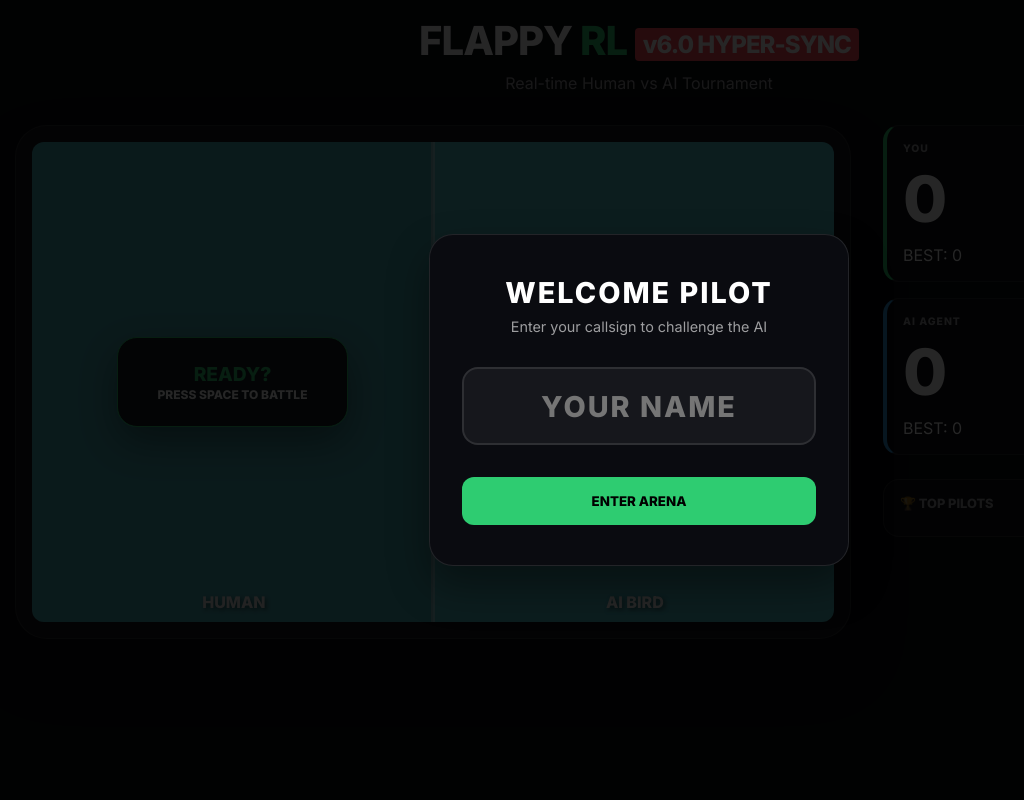
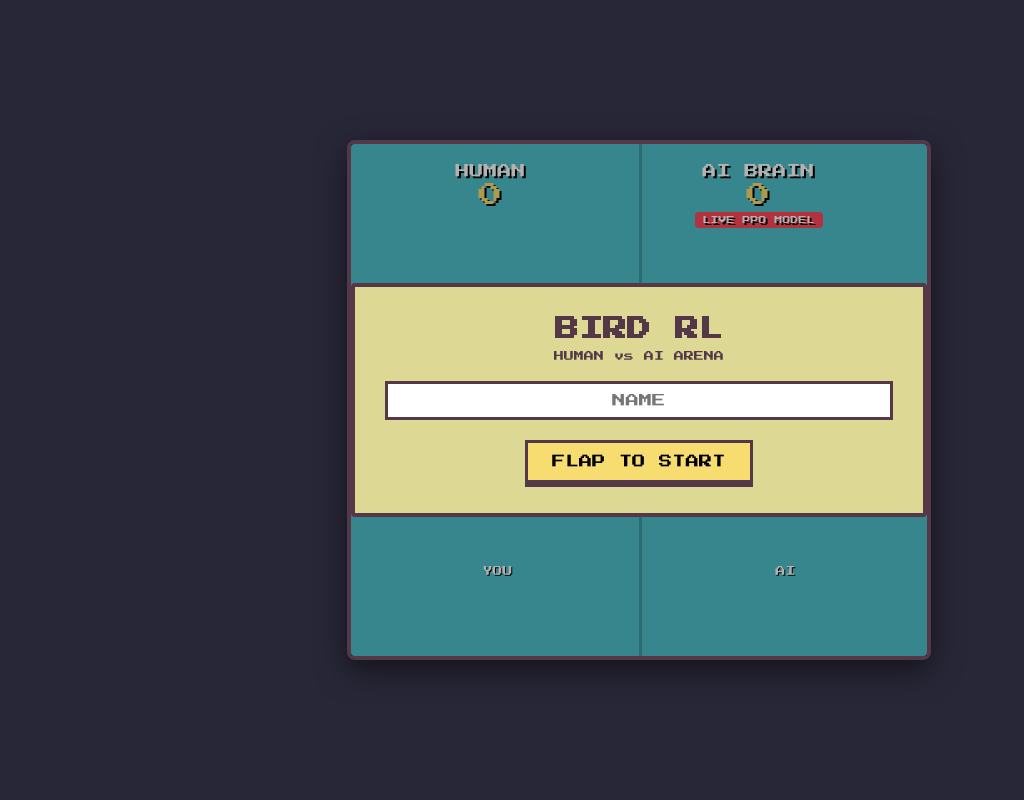
Before and after one commit to sarvesh-raam/flappybird-RL, a Flask app: page / in a window 1280 px wide. Shown: the whole page, without its empty margins (1-1025 px from the left). Run offline with Flask 3, Linux system fonts and the light colour scheme; parts of the project's set-up code (start-up, migrations or seed data) failed here and were passed over.

Commit message:
Hyper-Sync v7.1: Professional Retro UI & AI Brain Integration

```diff
--- a/static/script.js
+++ b/static/script.js
@@ -1,166 +1,142 @@
 document.addEventListener('DOMContentLoaded', () => {
     const canvas = document.getElementById('game-canvas');
     const ctx = canvas.getContext('2d');
-    const nameScreen = document.getElementById('name-screen');
+    const nameScreen = document.getElementById('name-modal');
+    const retryScreen = document.getElementById('retry-modal');
+    const overlay = document.getElementById('overlay');
     const startBtn = document.getElementById('start-btn');
-    const overlay = document.getElementById('overlay');
+    const retryBtn = document.getElementById('retry-btn');
+    const nameInput = document.getElementById('name-input');
 
-    const ui = {
-        scoreH: document.getElementById('score-h'),
-        scoreA: document.getElementById('score-a'),
-        bestH: document.getElementById('best-h'),
-        bestA: document.getElementById('best-a'),
-        labelH: document.getElementById('label-human'),
-        displayH: document.getElementById('player-name-display')
-    };
+    // Core Game Config
+    const W = 288;
+    const H = 512;
+    canvas.width = W * 2;
+    canvas.height = H;
 
-    // --- ASSETS ---
+    // Assets
     const atlas = new Image();
     atlas.src = '/static/atlas.png';
     let assetsLoaded = false;
     atlas.onload = () => { assetsLoaded = true; };
 
-    const SPRITES = {
-        bg_day: [0, 0, 288, 512],
-        bg_night: [288, 0, 288, 512],
-        ground: [584, 0, 336, 112],
-        pipe_green_top: [112, 646, 52, 320],
-        pipe_green_bot: [168, 646, 52, 320],
-        bird_yellow: [
-            [3, 491, 34, 24], [31, 491, 34, 24], [59, 491, 34, 24]
-        ],
-        bird_green: [
-            [3, 529, 34, 24], [31, 529, 34, 24], [59, 529, 34, 24]
+    // Sprite Mapping from atlas.png
+    const S = {
+        bg: { x: 0, y: 0, w: 288, h: 512 },
+        bg_night: { x: 288, y: 0, w: 288, h: 512 },
+        ground: { x: 584, y: 0, w: 336, h: 112 },
+        pipe_top: { x: 112, y: 646, w: 52, h: 320 },
+        pipe_bot: { x: 168, y: 646, w: 52, h: 320 },
+        birds: [
+            // Yellow (Human)
+            [{ x: 3, y: 491 }, { x: 31, y: 491 }, { x: 59, y: 491 }],
+            // Green (AI)
+            [{ x: 3, y: 529 }, { x: 31, y: 529 }, { x: 59, y: 529 }]
         ]
     };
 
-    const W = 288;
-    const H = 512;
-    canvas.width = W * 2;
-    canvas.height = H;
+    let gameState = null;
+    let playerName = "PILOT";
+    let pendingAction = null;
+    let tabVisible = true;
+    let scroll = 0;
 
-    let serverState = null;
-    let clientState = {
-        h: { y: 256, rot: 0, frame: 0 },
-        a: { y: 256, rot: 0, frame: 0 },
-        scroll: 0
-    };
-
-    let tabVisible = true;
-    let pendingAction = null;
     document.addEventListener('visibilitychange', () => { tabVisible = !document.hidden; });
 
-    startBtn.addEventListener('click', () => {
-        const name = document.getElementById('player-name-input').value.trim() || "PILOT";
-        ui.labelH.innerText = name.toUpperCase();
-        ui.displayH.innerText = name.toUpperCase();
+    // --- RESTART LOGIC ---
+    function startDuel() {
+        if (nameInput.value.trim()) playerName = nameInput.value.trim().toUpperCase();
+        document.getElementById('p-name').innerText = playerName;
         nameScreen.classList.add('hidden');
-        requestAnimationFrame(renderLoop);
-        syncLoop();
-    });
+        retryScreen.classList.add('hidden');
+        overlay.classList.add('hidden');
 
-    // --- SYNC ---
+        // Initial sync to start physics thread
+        fetch('/sync?act=flap&name=' + playerName);
+        if (!gameState) {
+            requestAnimationFrame(gameLoop);
+            syncLoop();
+        }
+    }
+
+    startBtn.addEventListener('click', startDuel);
+    retryBtn.addEventListener('click', startDuel);
+
+    // Controls
+    window.addEventListener('keydown', (e) => { if (e.code === 'Space') { e.preventDefault(); pendingAction = 'flap'; } });
+    canvas.addEventListener('touchstart', (e) => { e.preventDefault(); pendingAction = 'flap'; }, { passive: false });
+
+    // --- NET SYNC ---
     async function syncLoop() {
         if (!tabVisible) { setTimeout(syncLoop, 1000); return; }
         try {
             let url = '/sync?t=' + Date.now();
             if (pendingAction) { url += '&act=' + pendingAction; pendingAction = null; }
             const res = await fetch(url);
-            serverState = await res.json();
+            gameState = await res.json();
 
-            // Stats
-            ui.scoreH.innerText = serverState.score_h;
-            ui.scoreA.innerText = serverState.score_a;
-            ui.bestH.innerText = serverState.best_h;
-            ui.bestA.innerText = serverState.best_a;
+            // Sync UI
+            document.getElementById('score-h').innerText = gameState.score_h;
+            document.getElementById('score-a').innerText = gameState.score_a;
+            document.getElementById('best-h').innerText = 'BEST: ' + gameState.best_h;
+            document.getElementById('best-a').innerText = 'BEST: ' + gameState.best_a;
 
-            if (!serverState.running || serverState.done_h) {
+            if (gameState.done_h && gameState.running === false) {
                 overlay.classList.remove('hidden');
-                document.getElementById('overlay-title').innerText = serverState.done_h && serverState.score_h > 0 ? "YOU CRASHED!" : "READY?";
-            } else {
-                overlay.classList.add('hidden');
+                nameScreen.classList.add('hidden');
+                retryScreen.classList.remove('hidden');
+                document.getElementById('final-score').innerText = 'SCORE: ' + gameState.score_h;
             }
         } catch (e) { }
-        setTimeout(syncLoop, 50);
+        setTimeout(syncLoop, 40); // 25Hz sync - ultra low latency
     }
 
-    // --- PRO RENDERER ---
-    function drawSprite(key, x, y, options = {}) {
-        const s = SPRITES[key];
-        if (!s) return;
-
+    // --- RENDERER (60FPS) ---
+    function drawEntity(x, y, rot, typeIdx) {
+        const frame = Math.floor(Date.now() / 100) % 3;
+        const sprite = S.birds[typeIdx][frame];
         ctx.save();
         ctx.translate(x, y);
-        if (options.rot) ctx.rotate(options.rot * Math.PI / 180);
-
-        // Scale/Flip support
-        const w = options.w || s[2];
-        const h = options.h || s[3];
-
-        ctx.drawImage(atlas, s[0], s[1], s[2], s[3], -w / 2, -h / 2, w, h);
+        ctx.rotate((rot || 0) * Math.PI / 180);
+        ctx.drawImage(atlas, sprite.x, sprite.y, 34, 24, -17, -12, 34, 24);
         ctx.restore();
     }
 
-    function renderLoop() {
-        if (!serverState || !assetsLoaded) { requestAnimationFrame(renderLoop); return; }
-
-        // 1. Update Client Physics (Smoothing)
-        // Lerp towards server position
-        clientState.h.y += (serverState.h.y - clientState.h.y) * 0.4;
-        clientState.a.y += (serverState.a.y - clientState.a.y) * 0.4;
-
-        // Rotation & Animation
-        if (serverState.running) {
-            clientState.scroll = (clientState.scroll + 2.5) % 288;
-            clientState.h.frame = Math.floor(Date.now() / 100) % 3;
-            clientState.a.frame = Math.floor(Date.now() / 100) % 3;
-
-            // Calculate rotation based on velocity (delta Y)
-            clientState.h.rot = Math.min(Math.max((serverState.h.y - clientState.h.y) * 3, -20), 90);
-            clientState.a.rot = Math.min(Math.max((serverState.a.y - clientState.a.y) * 3, -20), 90);
-        } else {
-            clientState.h.rot = 0; clientState.a.rot = 0;
-        }
-
-        // --- DRAWING ---
-        // Arena 1
-        drawSprite('bg_day', 144, 256);
-        serverState.h.pipes.forEach(p => {
-            // Top Pipe
-            ctx.drawImage(atlas, 112, 646, 52, 320, p.x, p.y - 320, 52, 320);
-            // Bottom Pipe (gap is ~100)
-            ctx.drawImage(atlas, 168, 646, 52, 320, p.x, p.y + 100, 52, 320);
+    function drawPipes(pipes, offsetX) {
+        pipes.forEach(p => {
+            const x = p.x + offsetX;
+            const y = p.y;
+            // Draw Top
+            ctx.drawImage(atlas, S.pipe_top.x, S.pipe_top.y, 52, 320, x, y - 320, 52, 320);
+            // Draw Bottom (Gym gap is ~100)
+            ctx.drawImage(atlas, S.pipe_bot.x, S.pipe_bot.y, 52, 320, x, y + 100, 52, 320);
         });
-        const hb = SPRITES.bird_yellow[clientState.h.frame];
-        ctx.save();
-        ctx.translate(50, clientState.h.y);
-        ctx.rotate(clientState.h.rot * Math.PI / 180);
-        ctx.drawImage(atlas, hb[0], hb[1], hb[2], hb[3], -17, -12, 34, 24);
-        ctx.restore();
-
-        // Arena 2
-        ctx.save(); ctx.translate(W, 0);
-        drawSprite('bg_night', 144, 256);
-        serverState.a.pipes.forEach(p => {
-            ctx.drawImage(atlas, 112, 646, 52, 320, p.x, p.y - 320, 52, 320);
-            ctx.drawImage(atlas, 168, 646, 52, 320, p.x, p.y + 100, 52, 320);
-        });
-        const ab = SPRITES.bird_green[clientState.a.frame];
-        ctx.save();
-        ctx.translate(50, clientState.a.y);
-        ctx.rotate(clientState.a.rot * Math.PI / 180);
-        ctx.drawImage(atlas, ab[0], ab[1], ab[2], ab[3], -17, -12, 34, 24);
-        ctx.restore();
-        ctx.restore();
-
-        // Shared Ground
-        ctx.drawImage(atlas, 584, 0, 336, 112, -clientState.scroll, H - 112, 336, 112);
-        ctx.drawImage(atlas, 584, 0, 336, 112, 336 - clientState.scroll, H - 112, 336, 112);
-        ctx.drawImage(atlas, 584, 0, 336, 112, 672 - clientState.scroll, H - 112, 336, 112);
-
-        requestAnimationFrame(renderLoop);
     }
 
-    window.addEventListener('keydown', (e) => { if (e.code === 'Space') { e.preventDefault(); pendingAction = 'flap'; } });
-    canvas.addEventListener('touchstart', (e) => { e.preventDefault(); pendingAction = 'flap'; }, { passive: false });
+    function gameLoop() {
+        if (!assetsLoaded || !gameState) { requestAnimationFrame(gameLoop); return; }
+
+        ctx.clearRect(0, 0, canvas.width, canvas.height);
+
+        // 1. Draw Backgrounds
+        ctx.drawImage(atlas, S.bg.x, S.bg.y, S.bg.w, S.bg.h, 0, 0, W, H);
+        ctx.drawImage(atlas, S.bg_night.x, S.bg_night.y, S.bg_night.w, S.bg_night.h, W, 0, W, H);
+
+        if (gameState.running) scroll = (scroll + 3.2) % 336;
+
+        // 2. Draw Pipes
+        drawPipes(gameState.h.pipes, 0);
+        drawPipes(gameState.a.pipes, W);
+
+        // 3. Draw Birds
+        drawEntity(50, gameState.h.y, gameState.h.rot, 0); // Yellow (Human)
+        drawEntity(W + 50, gameState.a.y, gameState.a.rot, 1); // Green (AI)
+
+        // 4. Draw Ground
+        ctx.drawImage(atlas, S.ground.x, S.ground.y, 336, 112, -scroll, H - 110, 336, 112);
+        ctx.drawImage(atlas, S.ground.x, S.ground.y, 336, 112, 336 - scroll, H - 110, 336, 112);
+        ctx.drawImage(atlas, S.ground.x, S.ground.y, 336, 112, 672 - scroll, H - 110, 336, 112);
+
+        requestAnimationFrame(gameLoop);
+    }
 });
--- a/templates/index.html
+++ b/templates/index.html
@@ -3,27 +3,124 @@
 
 <head>
     <meta charset="UTF-8">
-    <meta name="viewport" content="width=device-width, initial-scale=1.0">
-    <title>Flappy RL | Hyper-Sync Arena</title>
-    <link rel="stylesheet" href="{{ url_for('static', filename='style.css') }}">
-    <link href="https://fonts.googleapis.com/css2?family=Inter:wght@400;600;800&display=swap" rel="stylesheet">
+    <meta name="viewport" content="width=device-width, initial-scale=1.0, maximum-scale=1.0, user-scalable=no">
+    <title>Flappybird RL | AI Arena</title>
+    <link href="https://fonts.googleapis.com/css2?family=Press+Start+2P&display=swap" rel="stylesheet">
     <style>
-        /* Precision Canvas Styling */
-        .canvas-wrapper {
-            position: relative;
-            width: 100%;
-            height: 480px;
-            background: #4ec0ca;
-            /* Classic Flappy Blue */
-            border-radius: 12px;
-            overflow: hidden;
-            display: flex;
+        :root {
+            --bg-color: #272738;
+            --accent: #f7dc6f;
         }
 
-        #game-canvas {
+        * {
+            box-sizing: border-box;
+            margin: 0;
+            padding: 0;
+        }
+
+        body {
+            background-color: var(--bg-color);
+            color: white;
+            font-family: 'Press Start 2P', cursive;
+            display: flex;
+            flex-direction: column;
+            align-items: center;
+            justify-content: center;
+            height: 100vh;
+            overflow: hidden;
+        }
+
+        #game-container {
+            position: relative;
+            background: #4ec0ca;
+            border: 4px solid #543847;
+            border-radius: 8px;
+            box-shadow: 0 10px 30px rgba(0, 0, 0, 0.5);
+            max-width: 100%;
+        }
+
+        canvas {
+            display: block;
+            image-rendering: pixelated;
+        }
+
+        .ui-layer {
+            position: absolute;
+            top: 0;
+            left: 0;
             width: 100%;
             height: 100%;
-            image-rendering: pixelated;
+            pointer-events: none;
+            display: flex;
+            flex-direction: column;
+            align-items: center;
+        }
+
+        .scoreboard {
+            width: 100%;
+            display: flex;
+            justify-content: space-around;
+            padding: 20px;
+            text-shadow: 2px 2px 0 #000;
+            font-size: 14px;
+        }
+
+        .score-box {
+            text-align: center;
+        }
+
+        .score-val {
+            font-size: 24px;
+            margin-top: 5px;
+            color: var(--accent);
+        }
+
+        #overlay {
+            position: absolute;
+            top: 0;
+            left: 0;
+            width: 100%;
+            height: 100%;
+            background: rgba(0, 0, 0, 0.3);
+            display: flex;
+            flex-direction: column;
+            align-items: center;
+            justify-content: center;
+            pointer-events: all;
+            z-index: 10;
+        }
+
+        .modal-card {
+            background: #ded895;
+            border: 4px solid #543847;
+            padding: 30px;
+            text-align: center;
+            color: #543847;
+            border-radius: 4px;
+        }
+
+        input {
+            width: 100%;
+            padding: 10px;
+            margin: 20px 0;
+            font-family: 'Press Start 2P', cursive;
+            border: 3px solid #543847;
+            text-align: center;
+            outline: none;
+        }
+
+        button {
+            padding: 12px 24px;
+            background: #f7dc6f;
+            border: 3px solid #543847;
+            font-family: 'Press Start 2P', cursive;
+            cursor: pointer;
+            box-shadow: 0 4px 0 #543847;
+        }
+
+        button:active {
+            transform: translateY(4px);
+            box-shadow: none;
         }
 
         .v-split {
@@ -31,86 +128,72 @@
             left: 50%;
             top: 0;
             bottom: 0;
-            width: 4px;
-            background: rgba(255, 255, 255, 0.4);
+            width: 3px;
+            background: rgba(0, 0, 0, 0.2);
             z-index: 5;
-            transform: translateX(-50%);
         }
 
-        .arena-labels {
+        .labels {
             position: absolute;
-            bottom: 10px;
+            bottom: 80px;
             width: 100%;
             display: flex;
             justify-content: space-around;
+            font-size: 10px;
+            text-shadow: 1px 1px 0 #000;
+        }
+
+        .hidden {
+            display: none !important;
+        }
+
+        .brain-badge {
+            background: #ff4757;
             color: white;
-            font-weight: 800;
-            text-shadow: 2px 2px 4px rgba(0, 0, 0, 0.5);
-            pointer-events: none;
-            z-index: 6;
+            padding: 4px 8px;
+            border-radius: 4px;
+            font-size: 8px;
+            margin-top: 5px;
         }
     </style>
 </head>
 
-<body data-theme="dark">
-    <div id="name-screen" class="modal-overlay">
-        <div class="modal-card glass">
-            <h2>WELCOME PILOT</h2>
-            <p>Enter your callsign to challenge the AI</p>
-            <input type="text" id="player-name-input" placeholder="YOUR NAME" maxlength="12">
-            <button id="start-btn">ENTER ARENA</button>
+<body>
+    <div id="game-container">
+        <canvas id="game-canvas"></canvas>
+        <div class="v-split"></div>
+        <div class="ui-layer">
+            <div class="scoreboard">
+                <div class="score-box">
+                    <div id="p-name">HUMAN</div>
+                    <div id="score-h" class="score-val">0</div>
+                </div>
+                <div class="score-box">
+                    <div>AI BRAIN</div>
+                    <div id="score-a" class="score-val">0</div>
+                    <div class="brain-badge">LIVE PPO MODEL</div>
+                </div>
+            </div>
+            <div class="labels">
+                <span>YOU</span>
+                <span>AI</span>
+            </div>
+        </div>
+        <div id="overlay">
+            <div id="name-modal" class="modal-card">
+                <h2>BIRD RL</h2>
+                <p style="font-size: 10px; margin-top:10px;">HUMAN vs AI ARENA</p>
+                <input type="text" id="name-input" placeholder="NAME" maxlength="10">
+                <button id="start-btn">FLAP TO START</button>
+            </div>
+            <div id="retry-modal" class="modal-card hidden">
+                <h2 id="result-title">YOU CRASHED</h2>
+                <p id="final-score" style="margin:20px 0;">SCORE: 0</p>
+                <button id="retry-btn">RETRY</button>
+            </div>
         </div>
     </div>
 
-    <div class="container">
-        <header>
-            <h1>FLAPPY <span class="accent">RL</span> <span
-                    style="font-size: 0.6em; vertical-align: middle; background: #ff4757; padding: 2px 8px; border-radius: 4px;">v6.0
-                    HYPER-SYNC</span></h1>
-            <p class="subtitle">Real-time Human vs AI Tournament</p>
-        </header>
-
-        <main class="dashboard">
-            <div class="main-display">
-                <div class="game-console glass">
-                    <div class="canvas-wrapper">
-                        <canvas id="game-canvas"></canvas>
-                        <div class="v-split"></div>
-                        <div class="arena-labels">
-                            <span id="label-human">HUMAN</span>
-                            <span>AI BIRD</span>
-                        </div>
-                        <div id="overlay" class="overlay">
-                            <div class="overlay-card glass">
-                                <h2 id="overlay-title">READY?</h2>
-                                <p id="overlay-msg">PRESS SPACE TO BATTLE</p>
-                            </div>
-                        </div>
-                    </div>
-                </div>
-            </div>
-
-            <div class="side-panel">
-                <div class="stats-panel">
-                    <div class="stat-card card glass green">
-                        <h3><span id="player-name-display">YOU</span></h3>
-                        <div id="score-h" class="big-num">0</div>
-                        <p>BEST: <span id="best-h">0</span></p>
-                    </div>
-                    <div class="stat-card card glass blue">
-                        <h3>AI AGENT</h3>
-                        <div id="score-a" class="big-num">0</div>
-                        <p>BEST: <span id="best-a">0</span></p>
-                    </div>
-                </div>
-
-                <div class="leaderboard card glass">
-                    <h3>🏆 TOP PILOTS</h3>
-                    <div id="leaderboard-list"></div>
-                </div>
-            </div>
-        </main>
-    </div>
     <script src="{{ url_for('static', filename='script.js') }}"></script>
 </body>
 
```
